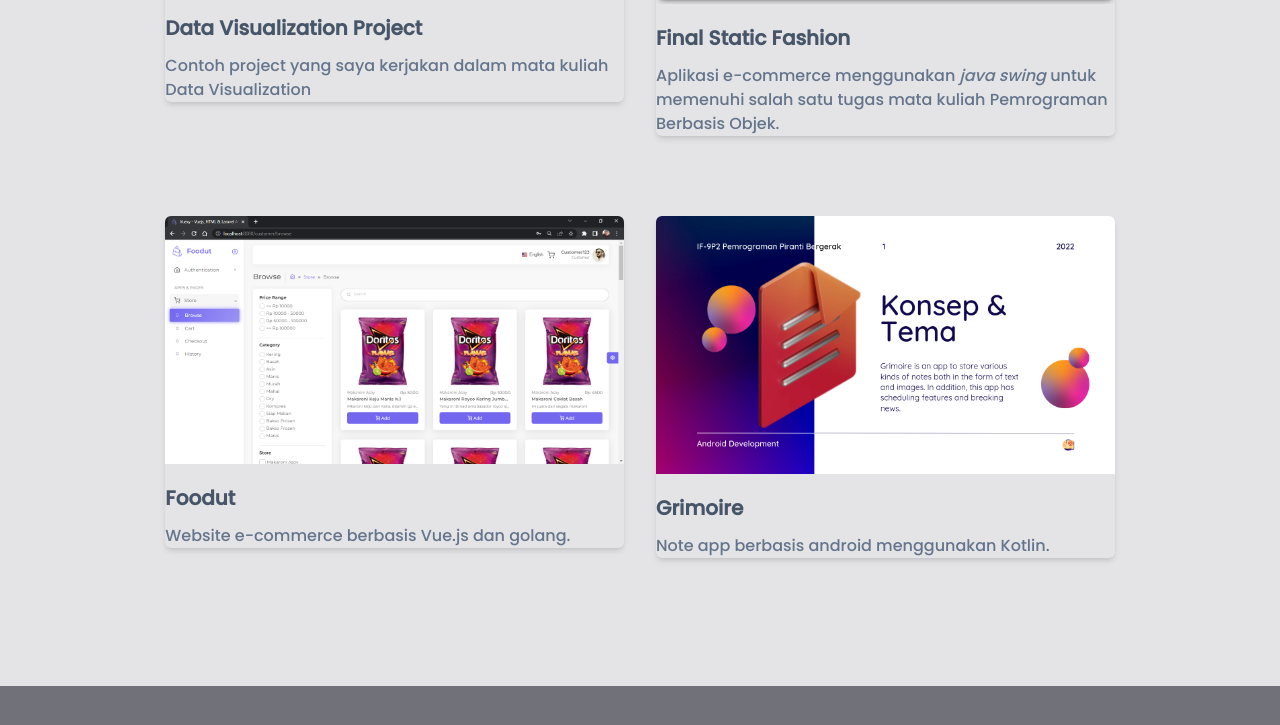
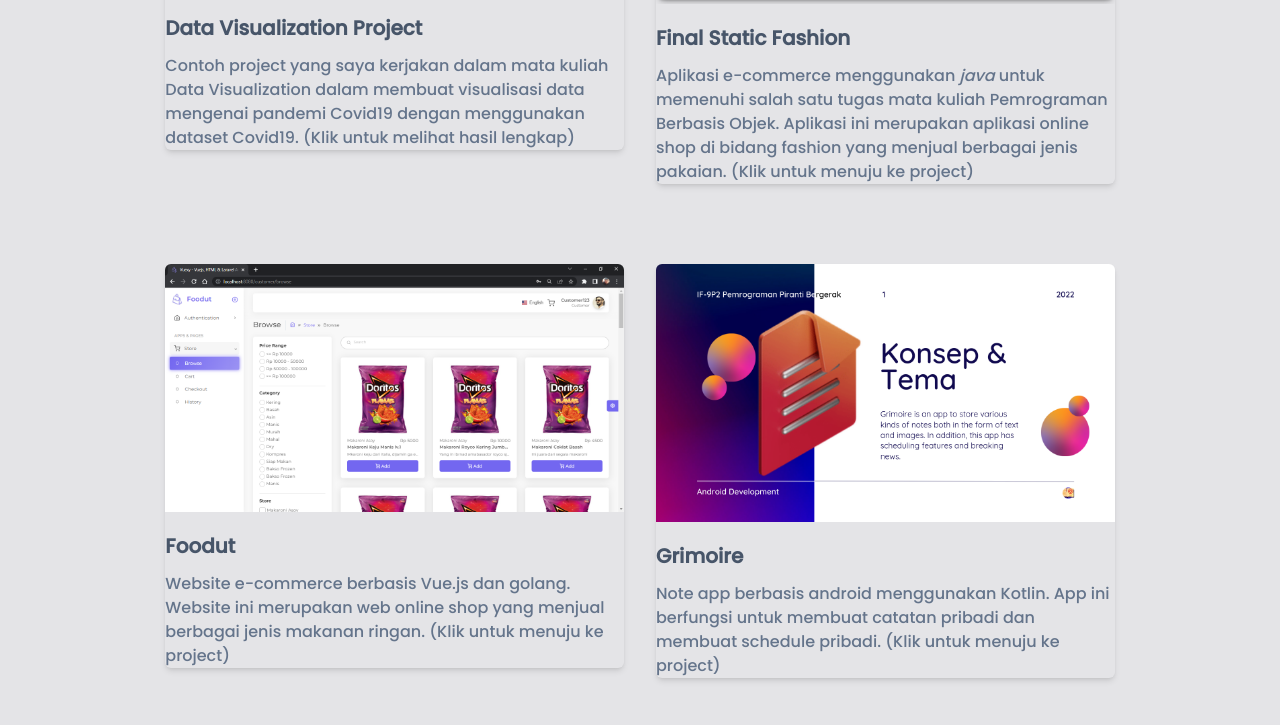
Before and after one commit to fedlyseptian/fedlyseptian.github.io, a website: page index.html in a window 1280 px wide. Shown: the part 1395-2120 px from the top of the page. Drawn offline with Linux system fonts and the light colour scheme.

Commit message:
Update index.html

```diff
--- a/index.html
+++ b/index.html
@@ -118,7 +118,7 @@
                             <a href="https://www.instagram.com/p/CKdi0umpXo2/?igshid=MzRlODBiNWFlZA==" target="_blank">
                                 <img src="img/contoh visualisasi data covid19.jpg" alt="Data Visualization Project" width="w-full">
                                 <h3 class="font-semibold text-xl text-dark mt-5 mb-3">Data Visualization Project</h3>
-                                <p class="font-medium text-base text-secondary">Contoh project yang saya kerjakan dalam mata kuliah Data Visualization</p>
+                                <p class="font-medium text-base text-secondary">Contoh project yang saya kerjakan dalam mata kuliah Data Visualization dalam membuat visualisasi data mengenai pandemi Covid19 dengan menggunakan dataset Covid19. (Klik untuk melihat hasil lengkap)</p>
                             </a>
                         </div>
                     </div>
@@ -127,7 +127,7 @@
                             <a href="https://github.com/fedlyseptian/FinalStaticFashion" target="_blank">
                                 <img src="img/Final Static Fashion.png" alt="Final Static Fashion Landing Page" width="w-full">
                                 <h3 class="font-semibold text-xl text-dark mt-5 mb-3">Final Static Fashion</h3>
-                                <p class="font-medium text-base text-secondary">Aplikasi e-commerce menggunakan <em>java swing</em> untuk memenuhi salah satu tugas mata kuliah Pemrograman Berbasis Objek.</p>
+                                <p class="font-medium text-base text-secondary">Aplikasi e-commerce menggunakan <em>java</em> untuk memenuhi salah satu tugas mata kuliah Pemrograman Berbasis Objek. Aplikasi ini merupakan aplikasi online shop di bidang fashion yang menjual berbagai jenis pakaian. (Klik untuk menuju ke project)</p>
                             </a>
                         </div>
                     </div>
@@ -136,7 +136,7 @@
                             <a href="https://github.com/Jeddi212/Foodut">
                                 <img src="img/Foodut.png" alt="Foodut website" width="w-full">
                                 <h3 class="font-semibold text-xl text-dark mt-5 mb-3">Foodut</h3>
-                                <p class="font-medium text-base text-secondary">Website e-commerce berbasis Vue.js dan golang.</p>
+                                <p class="font-medium text-base text-secondary">Website e-commerce berbasis Vue.js dan golang. Website ini merupakan web online shop yang menjual berbagai jenis makanan ringan. (Klik untuk menuju ke project)</p>
                             </a>
                         </div>
                     </div>
@@ -144,7 +144,7 @@
                         <div class="rounded-md shadow-md overflow-hidden">
                             <img src="img/Grimoire.png" alt="My Porto 1.0" width="w-full">
                             <h3 class="font-semibold text-xl text-dark mt-5 mb-3">Grimoire</h3>
-                            <p class="font-medium text-base text-secondary">Note app berbasis android menggunakan Kotlin.</p>
+                            <p class="font-medium text-base text-secondary">Note app berbasis android menggunakan Kotlin. App ini berfungsi untuk membuat catatan pribadi dan membuat schedule pribadi. (Klik untuk menuju ke project)</p>
                         </div>
                     </div>
                 </div>
```
